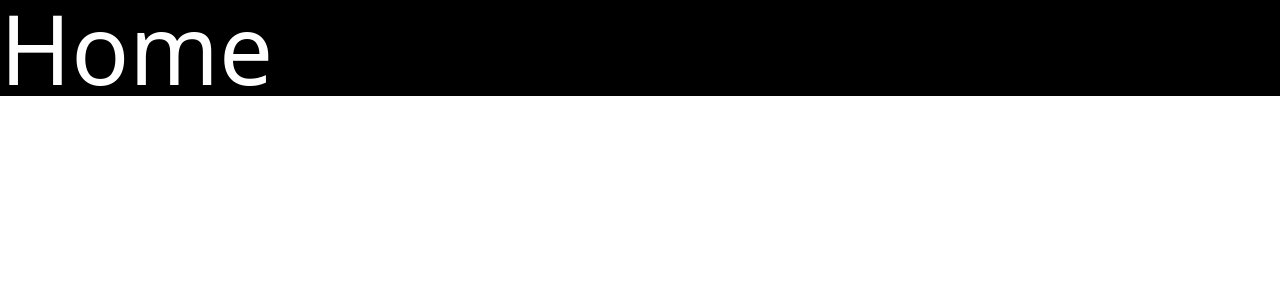
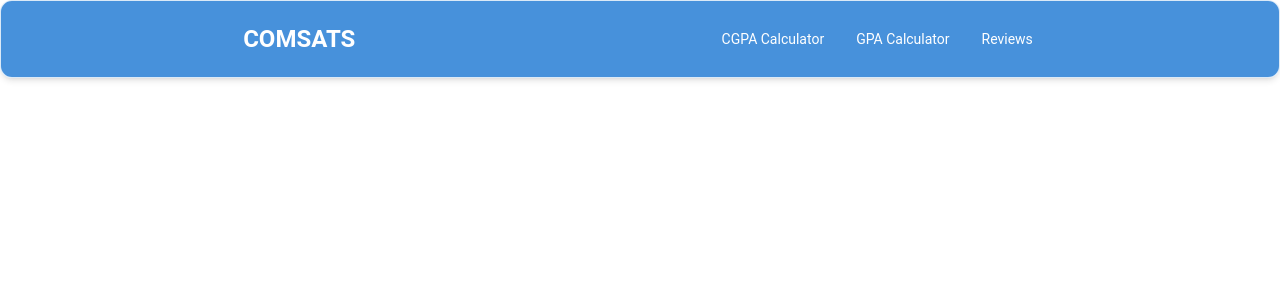
Before and after one commit to askhan963/comsats-cgpa-calculater, a React (Create React App) app: page / in a window 1280 px wide. Shown: the top 300 px of the page. Built offline with nearby package versions, Linux system fonts and the light colour scheme.

Commit message:
Made Navbar

```diff
--- a/package.json
+++ b/package.json
@@ -3,6 +3,8 @@
   "version": "0.1.0",
   "private": true,
   "dependencies": {
+    "@heroicons/react": "^2.0.18",
+    "@material-tailwind/react": "^2.1.1",
     "@testing-library/jest-dom": "^5.17.0",
     "@testing-library/react": "^13.4.0",
     "@testing-library/user-event": "^13.5.0",
--- /dev/null
+++ b/src/components/NavBar.jsx
@@ -0,0 +1,114 @@
+import React from "react";
+import { Link } from "react-router-dom";
+import {
+  Navbar,
+  MobileNav,
+  Typography,
+  IconButton,
+} from "@material-tailwind/react";
+
+export function NavBar() {
+  const [openNav, setOpenNav] = React.useState(false);
+
+  React.useEffect(() => {
+    window.addEventListener(
+      "resize",
+      () => window.innerWidth >= 960 && setOpenNav(false),
+    );
+  }, []);
+
+  const navList = (
+    <ul className="mb-4 mt-2 flex flex-col  gap-2 lg:mb-0 lg:mt-0 lg:flex-row lg:items-center lg:gap-6">
+      <Typography
+        as="li"
+        variant="small"
+        color="blue-gray"
+        className="p-1 font-normal text-white hover:scale-110 duration-125"
+      >
+        <Link to={"/cgpa"} className="flex items-center">
+          CGPA Calculator
+        </Link>
+      </Typography>
+      <Typography
+        as="li"
+        variant="small"
+        color="blue-gray"
+        className="p-1 font-normal text-white hover:scale-110 duration-125"
+      >
+        <Link to={"/gpa"} className="flex items-center">
+        GPA Calculator
+        </Link>
+      </Typography>
+      <Typography
+        as="li"
+        variant="small"
+        color="blue-gray"
+        className="p-1 font-normal text-white hover:scale-110 duration-125"
+      >
+        <Link to={"/reviews"} className="flex items-center ">
+          Reviews
+        </Link>
+      </Typography>
+
+    </ul>
+  );
+
+  return (
+    <Navbar className="mx-auto bg-blue-700  max-w-screen py-2 px-4 lg:px-8 lg:py-4">
+      <div className="container mx-auto flex items-center justify-around text-white">
+        <Typography
+          as="Link"
+          to={"/"}
+          className="mr-4 text-2xl font-bold font-sans cursor-pointer py-1.5 hover:scale-110 duration-150"
+        >
+          COMSATS
+        </Typography>
+        <div className="hidden lg:block">{navList}</div>
+
+        <IconButton
+          variant="text"
+          className="ml-auto h-6 w-6 text-inherit hover:bg-transparent focus:bg-transparent active:bg-transparent lg:hidden"
+          ripple={false}
+          onClick={() => setOpenNav(!openNav)}
+        >
+          {openNav ? (
+            <svg
+              xmlns="http://www.w3.org/2000/svg"
+              fill="none"
+              className="h-6 w-6"
+              viewBox="0 0 24 24"
+              stroke="currentColor"
+              strokeWidth={2}
+            >
+              <path
+                strokeLinecap="round"
+                strokeLinejoin="round"
+                d="M6 18L18 6M6 6l12 12"
+              />
+            </svg>
+          ) : (
+            <svg
+              xmlns="http://www.w3.org/2000/svg"
+              className="h-6 w-6"
+              fill="none"
+              stroke="currentColor"
+              strokeWidth={2}
+            >
+              <path
+                strokeLinecap="round"
+                strokeLinejoin="round"
+                d="M4 6h16M4 12h16M4 18h16"
+              />
+            </svg>
+          )}
+        </IconButton>
+      </div>
+      <MobileNav open={openNav}>
+        <div className="container mx-auto">
+          {navList}
+        </div>
+      </MobileNav>
+    </Navbar>
+  );
+}
+export default NavBar
--- a/src/routes/Home.jsx
+++ b/src/routes/Home.jsx
@@ -1,10 +1,10 @@
 import React from 'react'
-
+import NavBar from '../components/NavBar'
 const Home = () => {
   return (
-    <div className='text-8xl bg-black text-white '>
-    Home
-    </div>
+    <>
+    <NavBar/>
+    </>
     )
 }
 
--- a/tailwind.config.js
+++ b/tailwind.config.js
@@ -1,10 +1,9 @@
-/** @type {import('tailwindcss').Config} */
-module.exports = {
-  content: [
-    "./src/**/*.{js,jsx,ts,tsx}",
-  ],
+const withMT = require("@material-tailwind/react/utils/withMT");
+
+module.exports = withMT({
+  content: ["./src/**/*.{js,jsx,ts,tsx}"],
   theme: {
     extend: {},
   },
   plugins: [],
-}
+});
```
Also changed, not shown: src/App.js (line endings or trailing spaces), 1 other file (tests, documents, lock files or other folders).
